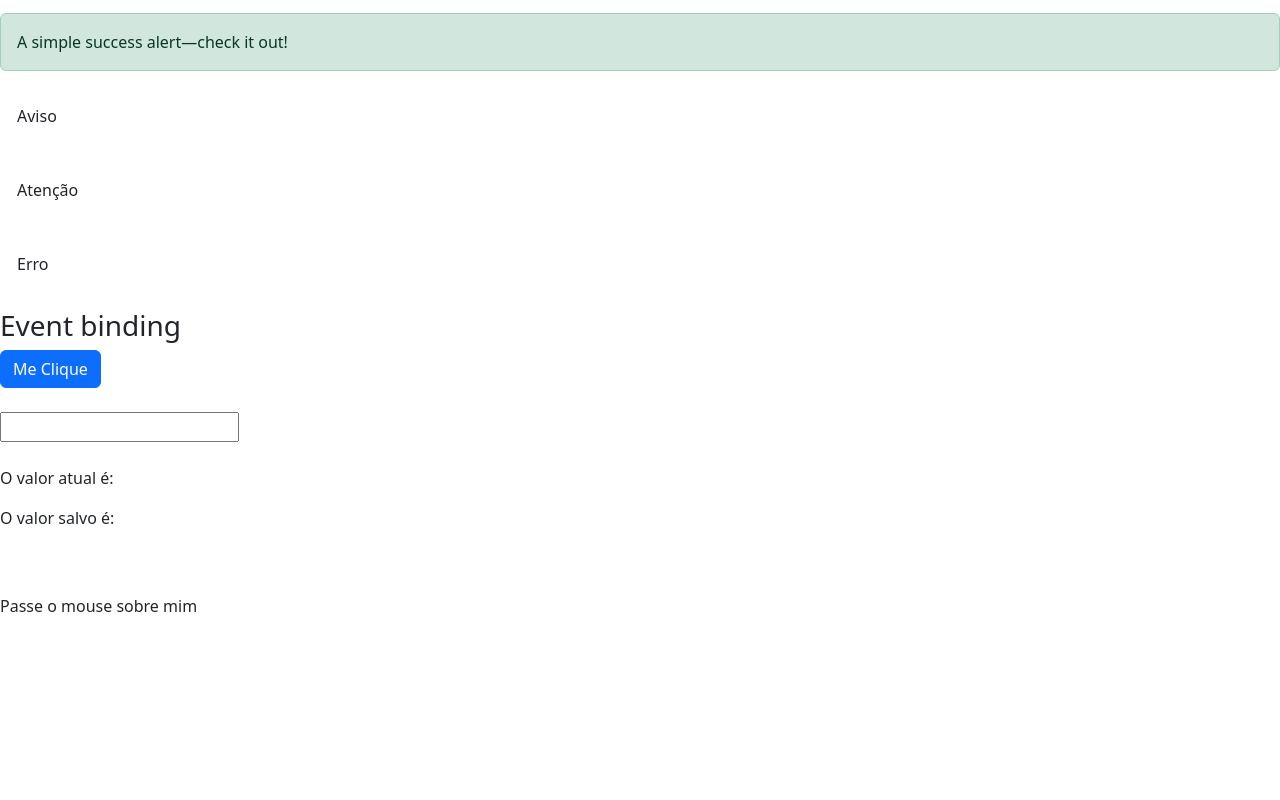
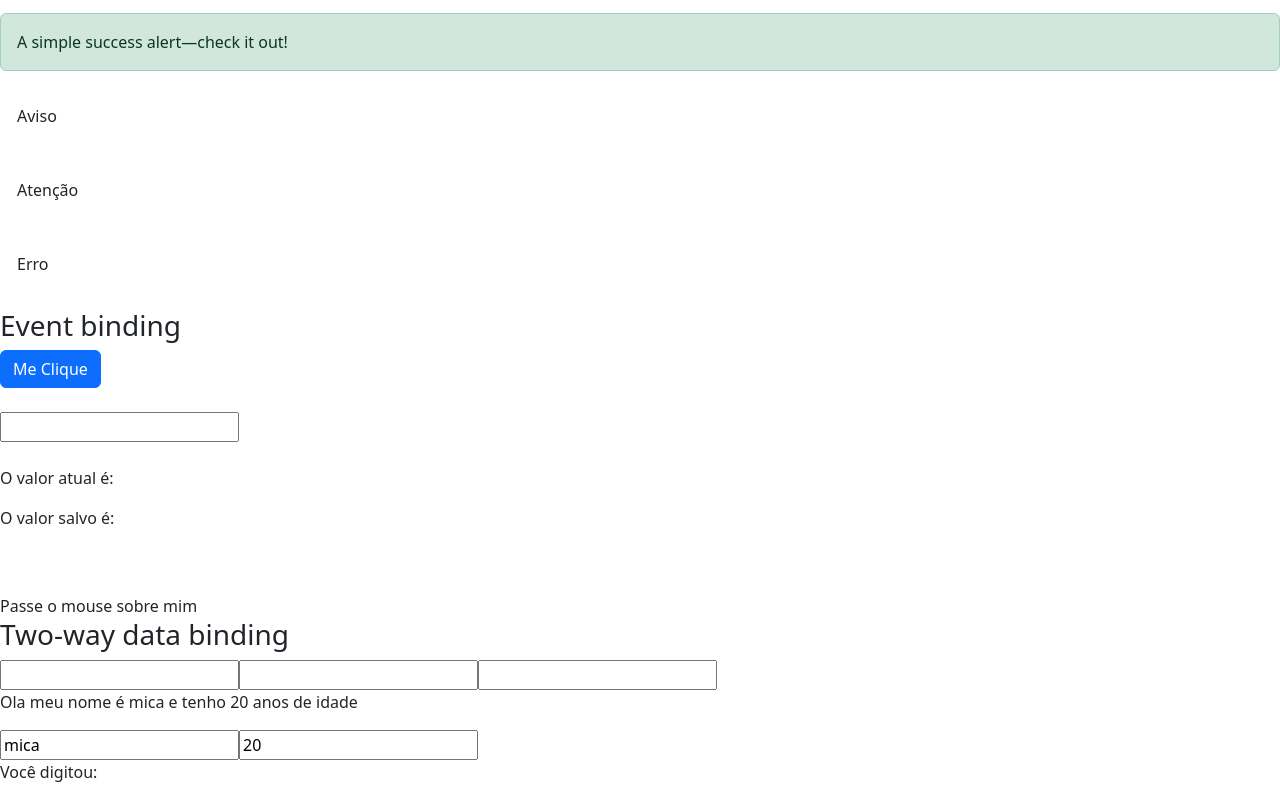
Before and after one commit to Micael-Macedo/data-binding, an Angular app: page / in a window 1280 px wide. Shown: the part 720-1520 px from the top of the page. Before the commit the page ends 1338 px from the top, so only its background shows below. Built offline with nearby package versions, Linux system fonts and the light colour scheme.

Commit message:
feat: add two way data binding

```diff
--- a/src/app/data-binding/data-binding.component.html
+++ b/src/app/data-binding/data-binding.component.html
@@ -73,4 +73,5 @@
       >Passe o mouse sobre mim</span>
     </div>
   </article>
+  <app-two-way-data></app-two-way-data>
 </section>
--- a/src/app/data-binding/data-binding.component.ts
+++ b/src/app/data-binding/data-binding.component.ts
@@ -1,9 +1,11 @@
 import { Component } from '@angular/core';
+import { TwoWayDataComponent } from "./two-way-data/two-way-data.component";
+import { FormsModule } from '@angular/forms';
 
 @Component({
   selector: 'app-data-binding',
   standalone: true,
-  imports: [],
+  imports: [TwoWayDataComponent, FormsModule],
   templateUrl: './data-binding.component.html',
   styleUrl: './data-binding.component.scss'
 })
--- /dev/null
+++ b/src/app/data-binding/two-way-data/two-way-data.component.html
@@ -0,0 +1,31 @@
+<section>
+  <h3>Two-way data binding</h3>
+  <div>
+    <input type="text"
+      [value]="nome"
+      (input)="nome = inputNome.value"
+      name="nome"
+      #inputNome
+    >
+    <input type="text"
+      [ngModel]="nome"
+      (ngModelChange)="nome = $event"
+      name="nome"
+    >
+
+    <!-- Two way data binding -->
+    <input type="text"
+    [(ngModel)]="nome"
+    >
+    <div>
+      <p>Ola meu nome é {{ pessoa.nome }} e tenho {{ pessoa.idade }} anos de idade</p>
+      <input type="text"
+        [(ngModel)]="pessoa.nome"
+      >
+      <input type="number"
+        [(ngModel)]="pessoa.idade"
+      >
+    </div>
+    <p>Você digitou: {{ nome }}</p>
+  </div>
+</section>
--- /dev/null
+++ b/src/app/data-binding/two-way-data/two-way-data.component.ts
@@ -0,0 +1,18 @@
+import { Component } from '@angular/core';
+import { FormsModule } from '@angular/forms';
+
+@Component({
+  selector: 'app-two-way-data',
+  standalone: true,
+  imports: [FormsModule],
+  templateUrl: './two-way-data.component.html',
+  styleUrl: './two-way-data.component.scss'
+})
+export class TwoWayDataComponent {
+  nome: string = ''
+
+  pessoa: any = {
+    nome: 'mica',
+    idade: 20
+  }
+}
```
Also changed, not shown: src/app/data-binding/two-way-data/two-way-data.component.scss (added), 1 other file (tests, documents, lock files or other folders).
